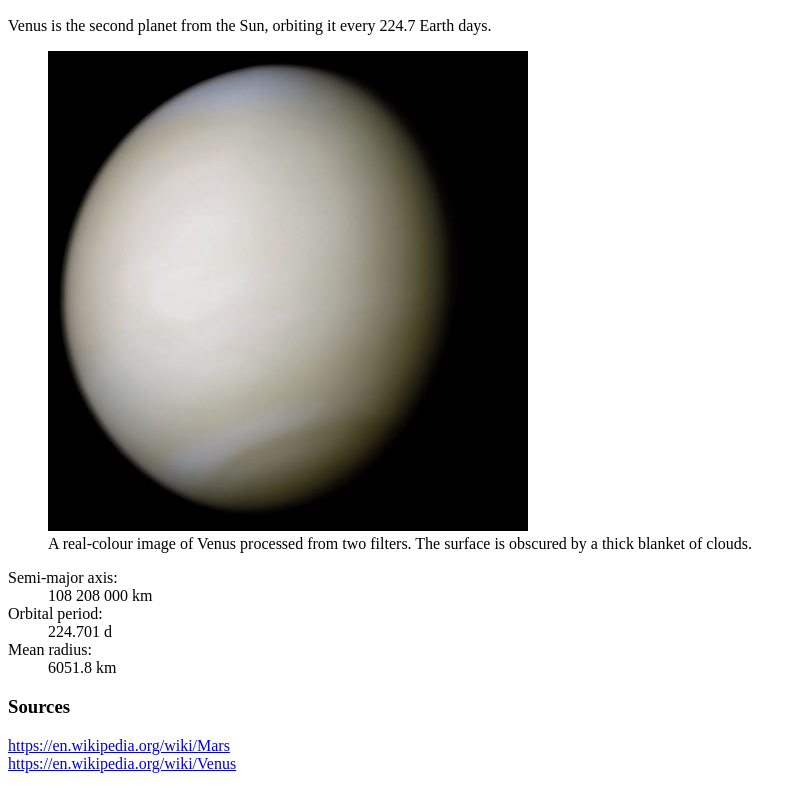
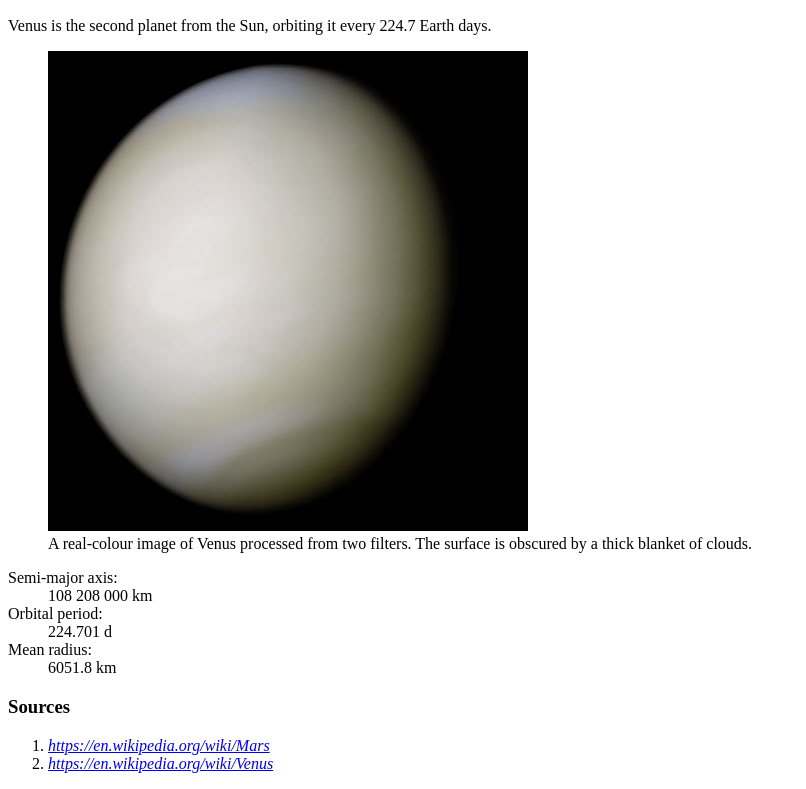
Before and after one commit to mikeybacque/dsn1674-assignment-2, a plain HTML site: page index.html in a window 1280 px wide. Shown: the part 1272-2061 px from the top of the page, without its empty margins (0-806 px from the left). Drawn offline with Linux system fonts and the light colour scheme.

Commit message:
Added list for sources

```diff
--- a/index.html
+++ b/index.html
@@ -85,8 +85,10 @@
     <footer>
       <h3 id="sources">Sources</h3>
 
-        <a href="https://en.wikipedia.org/wiki/Mars">https://en.wikipedia.org/wiki/Mars</a><br>
-        <a href="https://en.wikipedia.org/wiki/Venus">https://en.wikipedia.org/wiki/Venus</a>
+        <ol>
+          <li><a href="https://en.wikipedia.org/wiki/Mars"><cite>https://en.wikipedia.org/wiki/Mars</cite></a></li>
+          <li><a href="https://en.wikipedia.org/wiki/Venus"><cite>https://en.wikipedia.org/wiki/Venus</cite></a></li>
+        </ol>
     </footer>
 
 </body>
```
